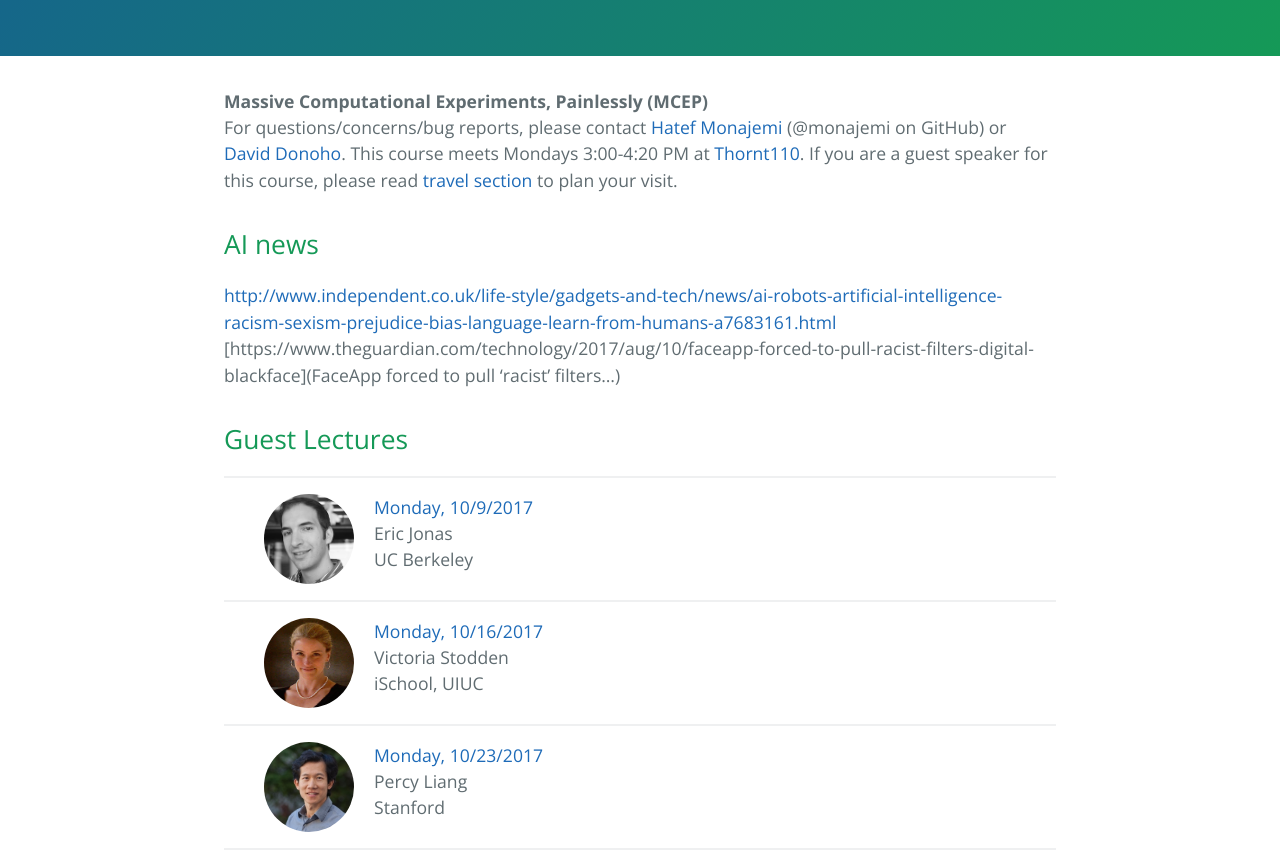
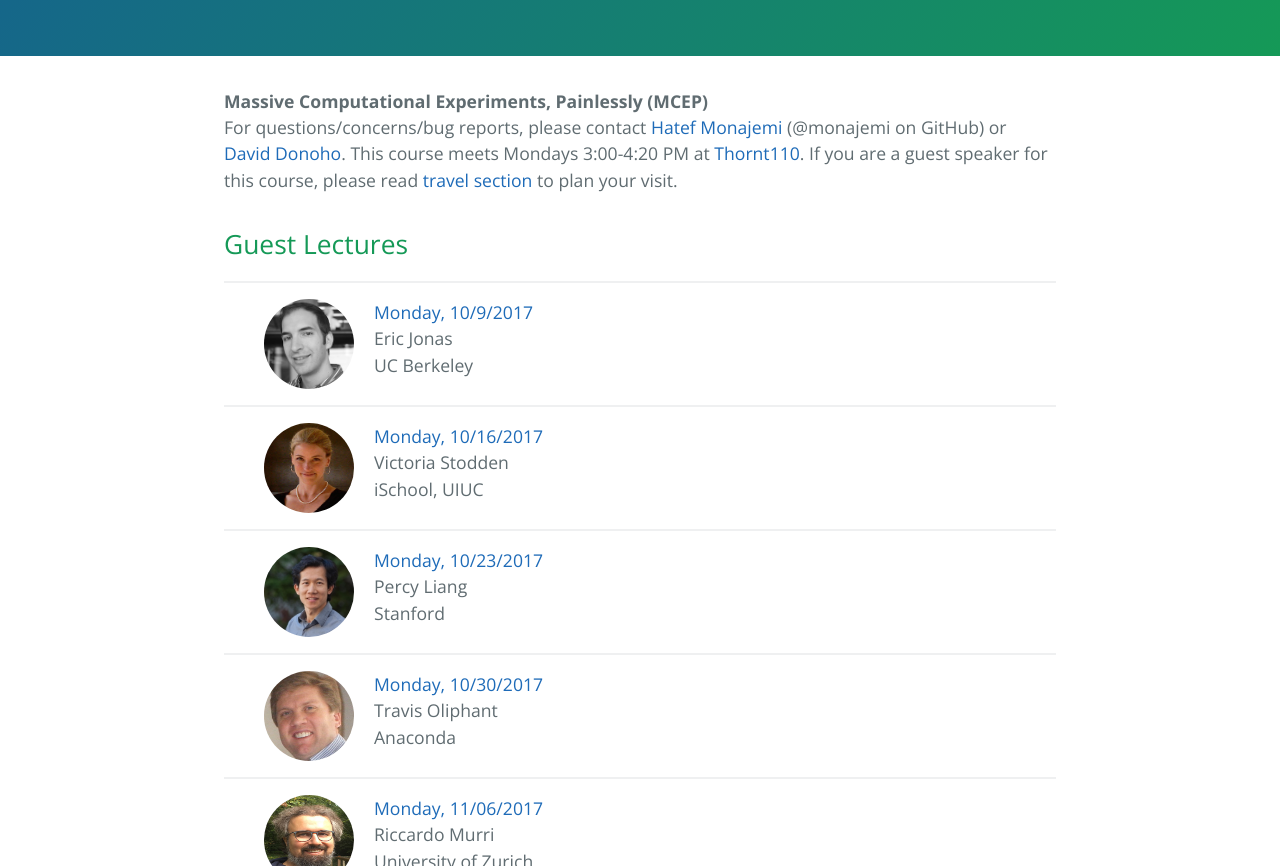
Before and after one commit to stats285/stats285.github.io, a Jekyll site: the page built from index.md, in a window 1280 px wide and 900 px high, scrolled down 665 px, cut to the strip 34-900 px from the top of the window. Built offline with Jekyll 4.4.1, drawn with Linux system fonts in a browser that asks for light colours; the repository's description, which GitHub fills in, is left out.

Commit message:
changed back

```diff
--- a/index.md
+++ b/index.md
@@ -9,10 +9,6 @@ For questions/concerns/bug reports, please contact [Hatef Monajemi](http://web.s
 <!--
 ## [](#announcements)Announcements
 -->
-
-## AI news
-[http://www.independent.co.uk/life-style/gadgets-and-tech/news/ai-robots-artificial-intelligence-racism-sexism-prejudice-bias-language-learn-from-humans-a7683161.html](AI robots learning racism...)
-[https://www.theguardian.com/technology/2017/aug/10/faceapp-forced-to-pull-racist-filters-digital-blackface](FaceApp forced to pull 'racist' filters...)
 
 
 
```
